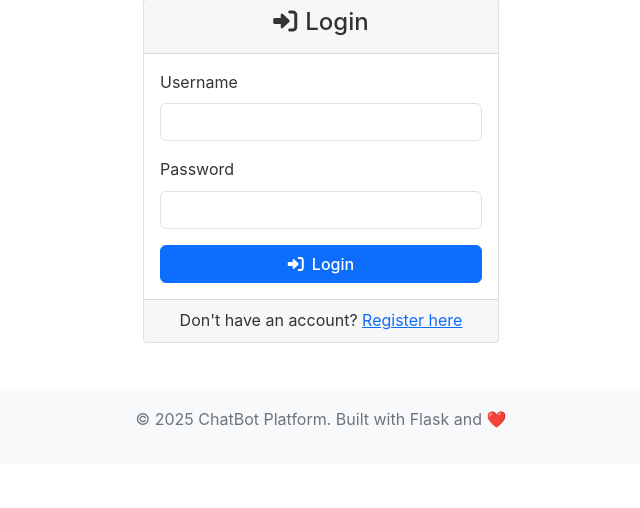
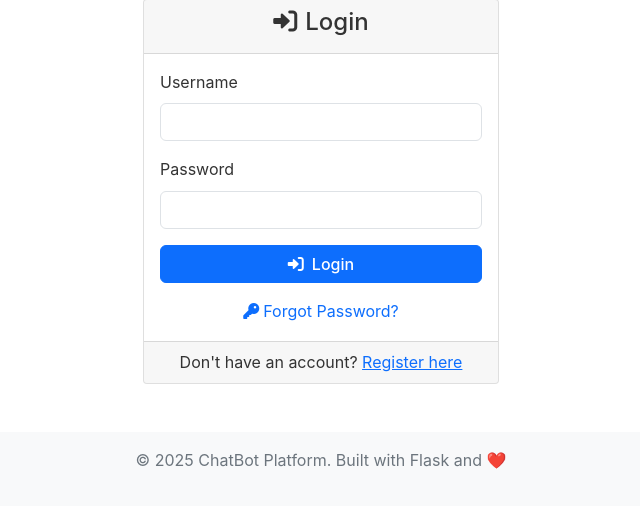
Before and after one commit to hifarrer/chatbot-platform, a Flask app: page /login in a window 1280 px wide. Shown: the part 83-591 px from the top of the page, without its empty margins (319-959 px from the left). Run offline with Flask 3, Linux system fonts and the light colour scheme; some libraries are stand-ins or nearby versions.

Commit message:
09212025 2

```diff
--- a/app.py
+++ b/app.py
@@ -9,9 +9,10 @@ import os
 import json
 import uuid
 import smtplib
+import secrets
 from email.mime.text import MIMEText
 from email.mime.multipart import MIMEMultipart
-from datetime import datetime
+from datetime import datetime, timedelta
 from services.document_processor import DocumentProcessor
 from services.chatbot_trainer import ChatbotTrainer
 from services.chat_service_openai import ChatServiceOpenAI
@@ -100,6 +101,15 @@ class SMTPSettings(db.Model):
     created_at = db.Column(db.DateTime, default=datetime.utcnow)
     updated_at = db.Column(db.DateTime, default=datetime.utcnow, onupdate=datetime.utcnow)
 
+class PasswordResetToken(db.Model):
+    id = db.Column(db.Integer, primary_key=True)
+    user_id = db.Column(db.Integer, db.ForeignKey('user.id'), nullable=False)
+    token = db.Column(db.String(255), unique=True, nullable=False)
+    expires_at = db.Column(db.DateTime, nullable=False)
+    used = db.Column(db.Boolean, default=False, nullable=False)
+    created_at = db.Column(db.DateTime, default=datetime.utcnow)
+    user = db.relationship('User', backref='password_reset_tokens')
+
 @login_manager.user_loader
 def load_user(user_id):
     return User.query.get(int(user_id))
@@ -161,6 +171,55 @@ def send_email(to_email, subject, body, is_html=False):
         return True
     except Exception as e:
         raise Exception(f"Failed to send email: {str(e)}")
+
+def generate_password_reset_token(user):
+    """Generate a password reset token for a user"""
+    # Create a secure random token
+    token = secrets.token_urlsafe(32)
+
+    # Set expiration time (1 hour from now)
+    expires_at = datetime.utcnow() + timedelta(hours=1)
+
+    # Create the token record
+    reset_token = PasswordResetToken(
+        user_id=user.id,
+        token=token,
+        expires_at=expires_at
+    )
+
+    db.session.add(reset_token)
+    db.session.commit()
+
+    return token
+
+def send_password_reset_email(user, token):
+    """Send password reset email to user"""
+    smtp_settings = get_smtp_settings()
+    if not smtp_settings:
+        raise Exception("No SMTP settings configured")
+
+    # Create reset URL
+    reset_url = f"{request.url_root}reset-password/{token}"
+
+    # Create email content
+    subject = "Password Reset Request"
+    body = f"""
+Dear {user.username},
+
+You have requested to reset your password for your Chatbot Platform account.
+
+To reset your password, please click the link below:
+{reset_url}
+
+This link will expire in 1 hour for security reasons.
+
+If you did not request this password reset, please ignore this email and your password will remain unchanged.
+
+Best regards,
+{smtp_settings.from_name}
+    """
+
+    send_email(user.email, subject, body)
 
 # Admin authentication
 def admin_required(f):
@@ -415,6 +474,89 @@ Best regards,
     def logout():
         logout_user()
         return redirect(url_for('index'))
+
+    @app.route('/forgot-password', methods=['GET', 'POST'])
+    def forgot_password():
+        if request.method == 'POST':
+            email = request.form.get('email', '').strip()
+
+            if not email:
+                flash('Please enter your email address.', 'error')
+                return render_template('forgot_password.html')
+
+            # Find user by email
+            user = User.query.filter_by(email=email).first()
+
+            if user:
+                try:
+                    # Generate reset token
+                    token = generate_password_reset_token(user)
+
+                    # Send reset email
+                    send_password_reset_email(user, token)
+
+                    flash('Password reset instructions have been sent to your email address.', 'success')
+                    return redirect(url_for('login'))
+
+                except Exception as e:
+                    flash(f'Failed to send reset email. Please try again later. Error: {str(e)}', 'error')
+                    return render_template('forgot_password.html')
+            else:
+                # Don't reveal if email exists or not for security
+                flash('If an account with that email exists, password reset instructions have been sent.', 'info')
+                return redirect(url_for('login'))
+
+        return render_template('forgot_password.html')
+
+    @app.route('/reset-password/<token>', methods=['GET', 'POST'])
+    def reset_password(token):
+        # Find the token
+        reset_token = PasswordResetToken.query.filter_by(token=token, used=False).first()
+
+        if not reset_token:
+            flash('Invalid or expired reset token.', 'error')
+            return redirect(url_for('login'))
+
+        # Check if token is expired
+        if datetime.utcnow() > reset_token.expires_at:
+            flash('Reset token has expired. Please request a new password reset.', 'error')
+            return redirect(url_for('forgot_password'))
+
+        if request.method == 'POST':
+            password = request.form.get('password', '').strip()
+            confirm_password = request.form.get('confirm_password', '').strip()
+
+            # Validate passwords
+            if not password or not confirm_password:
+                flash('Please fill in all fields.', 'error')
+                return render_template('reset_password.html', token=token)
+
+            if password != confirm_password:
+                flash('Passwords do not match.', 'error')
+                return render_template('reset_password.html', token=token)
+
+            if len(password) < 6:
+                flash('Password must be at least 6 characters long.', 'error')
+                return render_template('reset_password.html', token=token)
+
+            try:
+                # Update user password
+                user = reset_token.user
+                user.password_hash = generate_password_hash(password)
+
+                # Mark token as used
+                reset_token.used = True
+
+                db.session.commit()
+
+                flash('Your password has been reset successfully. You can now log in with your new password.', 'success')
+                return redirect(url_for('login'))
+
+            except Exception as e:
+                flash(f'Failed to reset password. Please try again later. Error: {str(e)}', 'error')
+                return render_template('reset_password.html', token=token)
+
+        return render_template('reset_password.html', token=token)
 
     @app.route('/dashboard')
     @login_required
--- a/templates/login.html
+++ b/templates/login.html
@@ -10,6 +10,18 @@
                 <h4><i class="fas fa-sign-in-alt me-2"></i>Login</h4>
             </div>
             <div class="card-body">
+                <!-- Flash Messages -->
+                {% with messages = get_flashed_messages(with_categories=true) %}
+                    {% if messages %}
+                        {% for category, message in messages %}
+                            <div class="alert alert-{{ 'success' if category == 'success' else 'danger' if category == 'error' else 'info' }} alert-dismissible fade show" role="alert">
+                                <i class="fas fa-{{ 'check-circle' if category == 'success' else 'exclamation-triangle' if category == 'error' else 'info-circle' }} me-2"></i>{{ message }}
+                                <button type="button" class="btn-close" data-bs-dismiss="alert"></button>
+                            </div>
+                        {% endfor %}
+                    {% endif %}
+                {% endwith %}
+
                 <form method="POST">
                     <div class="mb-3">
                         <label for="username" class="form-label">Username</label>
@@ -25,6 +37,12 @@
                         </button>
                     </div>
                 </form>
+
+                <div class="text-center mt-3">
+                    <a href="{{ url_for('forgot_password') }}" class="text-decoration-none">
+                        <i class="fas fa-key me-1"></i>Forgot Password?
+                    </a>
+                </div>
             </div>
             <div class="card-footer text-center">
                 <p class="mb-0">Don't have an account? <a href="{{ url_for('register') }}">Register here</a></p>
```
Also changed, not shown: templates/forgot_password.html (added, +63 -0 lines), templates/reset_password.html (added, +98 -0 lines).
